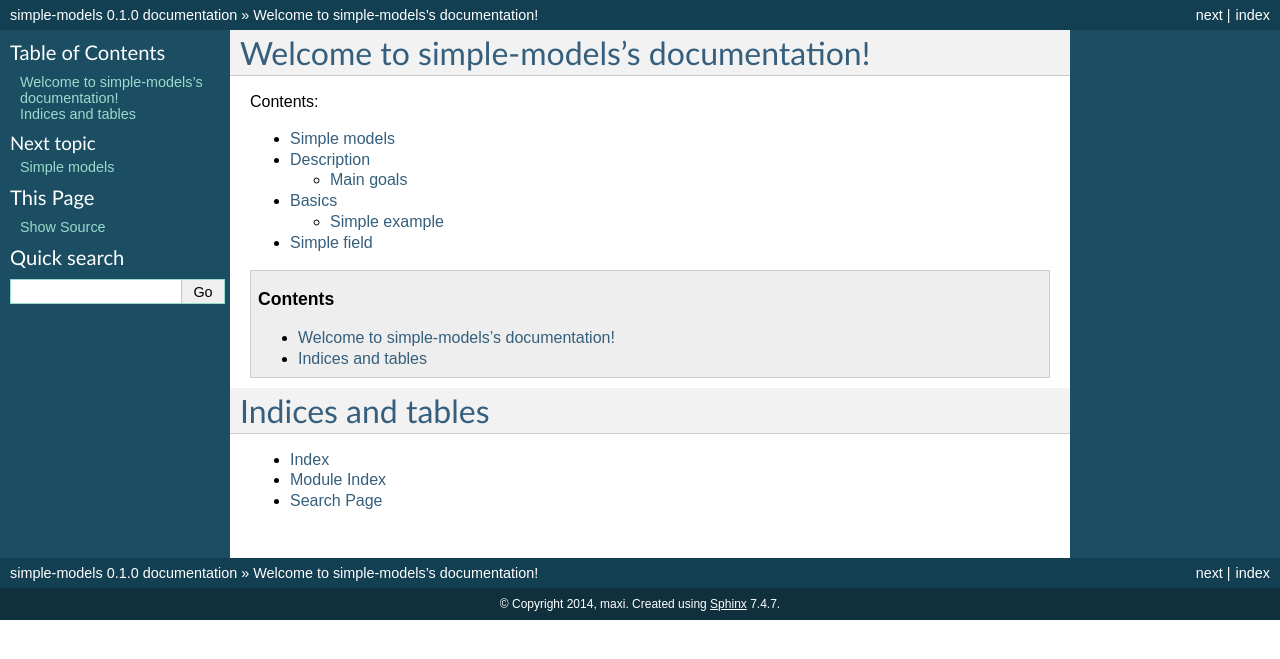
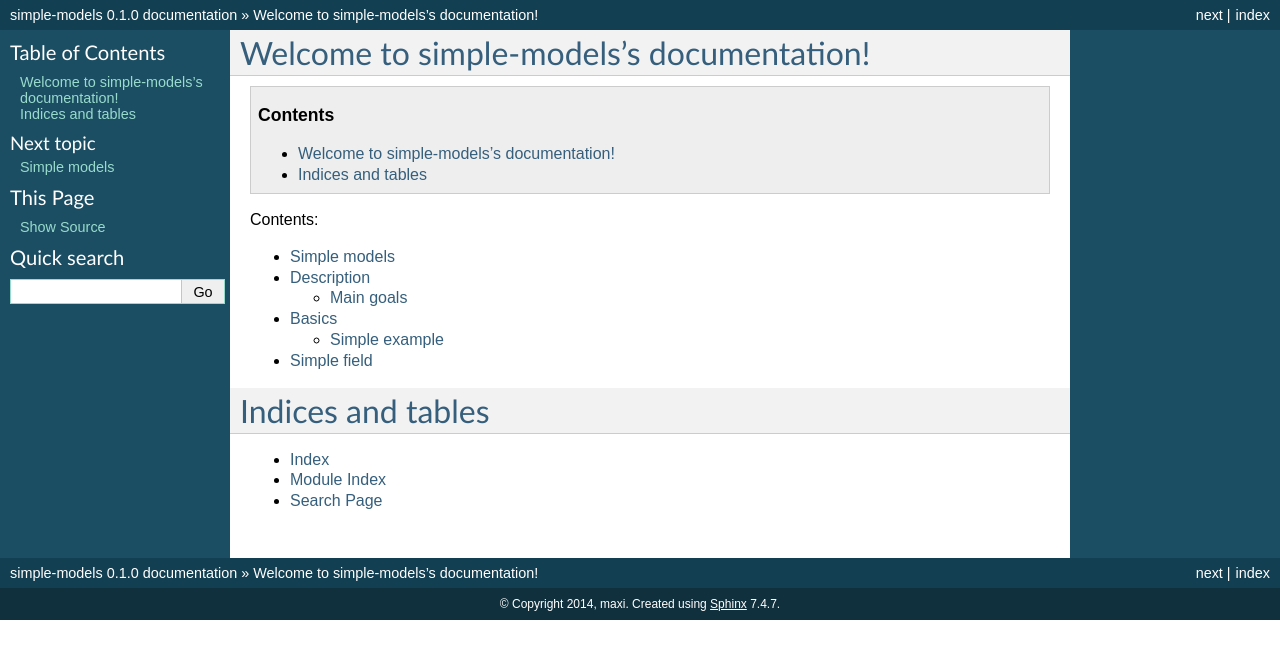
Before and after one commit to prawn-cake/simple-models, a Sphinx documentation site: the page built from docs/source/index.rst, in a window 1280 px wide. Shown: the top 659 px of the page. Built offline with Sphinx 7.4.7, drawn with Linux system fonts in a browser that asks for light colours; part of the change alters nothing that is shown.

```diff
--- a/docs/source/index.rst
+++ b/docs/source/index.rst
@@ -6,7 +6,9 @@
 Welcome to simple-models's documentation!
 =========================================
 
-
+.. == contents ==
+.. _contents:
+.. contents::
 
 Contents:
 
@@ -15,8 +17,6 @@ Contents:
 
    main
 
-.. contents::
-
 
 Indices and tables
 ==================
```
